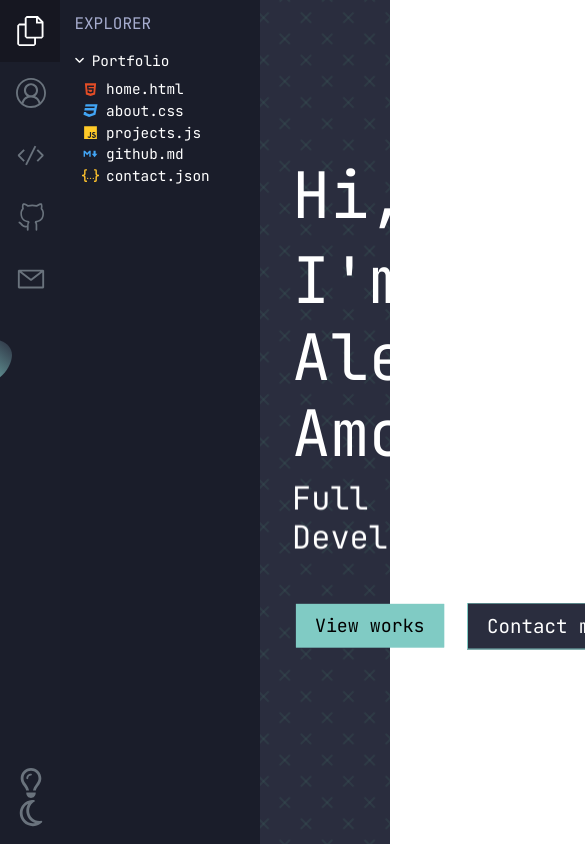
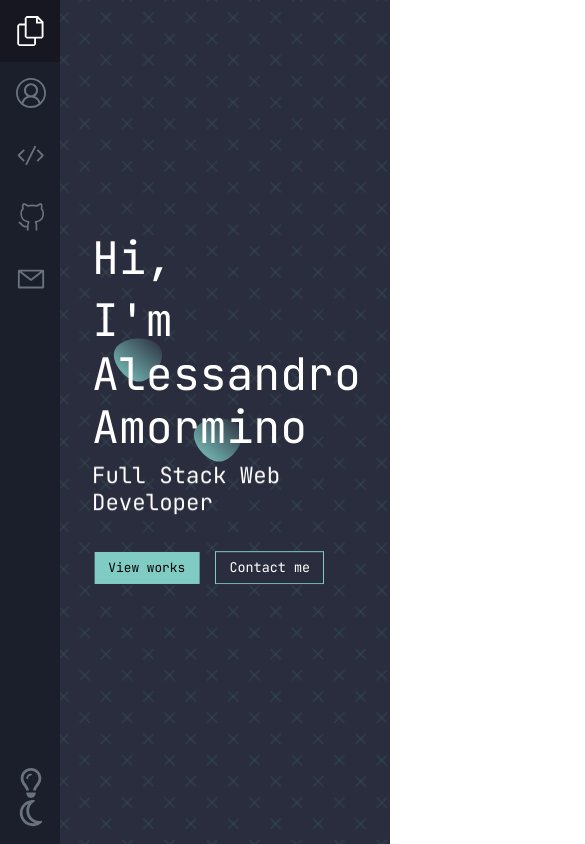
Before and after one commit to alessandroamormino/vite-boolfolio, a Vue app: page / in a window 390 px wide. Shown: the top 844 px of the page, 585 px wide, since content can reach past the window. Built offline with nearby package versions, Linux system fonts and the light colour scheme.

Commit message:
style: add responsive capabilities

```diff
--- a/src/App.vue
+++ b/src/App.vue
@@ -34,4 +34,13 @@ main{
   padding: 2em;
   overflow: auto;
 }
+
+// *******************************************
+//                  RESPONSIVE
+// *******************************************
+@media only screen and (max-width: 576px){
+  main{
+      width: calc(100% - 60px);
+  }
+}
 </style>
--- a/src/components/AppExplorer.vue
+++ b/src/components/AppExplorer.vue
@@ -78,4 +78,14 @@ export default{
     height: 1.2em;
   }
 }
+
+// *******************************************
+//                  RESPONSIVE
+// *******************************************
+@media only screen and (max-width: 576px){
+    // Explorer:
+  .explorer{
+    display: none;
+  }
+}
 </style>
--- a/src/components/ProjectCard.vue
+++ b/src/components/ProjectCard.vue
@@ -32,7 +32,7 @@ import {store} from '../store.js';
       <h6>Type: {{ project.type ? project.type.name : 'none' }}</h6>
       <hr>
       <p>{{ project.content }}</p>
-      <div class="d-flex mt-2">
+      <div class="d-flex mt-2 flex-wrap gap-1">
         <span v-for="technology in project.technologies" class="badge rounded-pill mx-1" :style="{border:'1px solid' + technology.color}">{{ technology.name }}</span>
       </div>
       <div class="links">
@@ -94,4 +94,6 @@ import {store} from '../store.js';
     }
   }
 }
+
+
 </style>
--- a/src/pages/AppProjects.vue
+++ b/src/pages/AppProjects.vue
@@ -64,9 +64,9 @@ export default {
       </div>
     </div>
     <div class="button-section">
-      <button @click="prevPage()" class="btn btn-secondary">Next Page</button>
+      <button @click="prevPage()" class="btn btn-secondary">&lt;</button>
       <span>{{ this.currentPage }} / {{ this.lastPage }}</span>
-      <button @click="nextPage()" class="btn btn-secondary">Next Page</button>
+      <button @click="nextPage()" class="btn btn-secondary">></button>
     </div>
 </template>
 
--- a/src/pages/HomePage.vue
+++ b/src/pages/HomePage.vue
@@ -146,4 +146,39 @@ export default {
     }
   }
 }
+
+
+
+// *******************************************
+//                  RESPONSIVE
+// *******************************************
+@media only screen and (max-width: 576px){
+  .homepage{
+    font-size: .7em;
+    height: 100%;
+    .svg-image-box{
+      #small1{
+        top: -200px;
+        left: 0;
+      }
+      #small2{
+        top: -150px;
+        left: 80px;
+      }
+      #small3{
+        display: none;
+      }
+    }
+    .container-centered{
+      flex-flow: column nowrap;
+      gap: .2em;
+      width: calc(100% - 60px - 3em);
+      .svg-image{
+        svg{
+          display: none;
+        }
+      }
+    }
+  }
+}
 </style>
```
